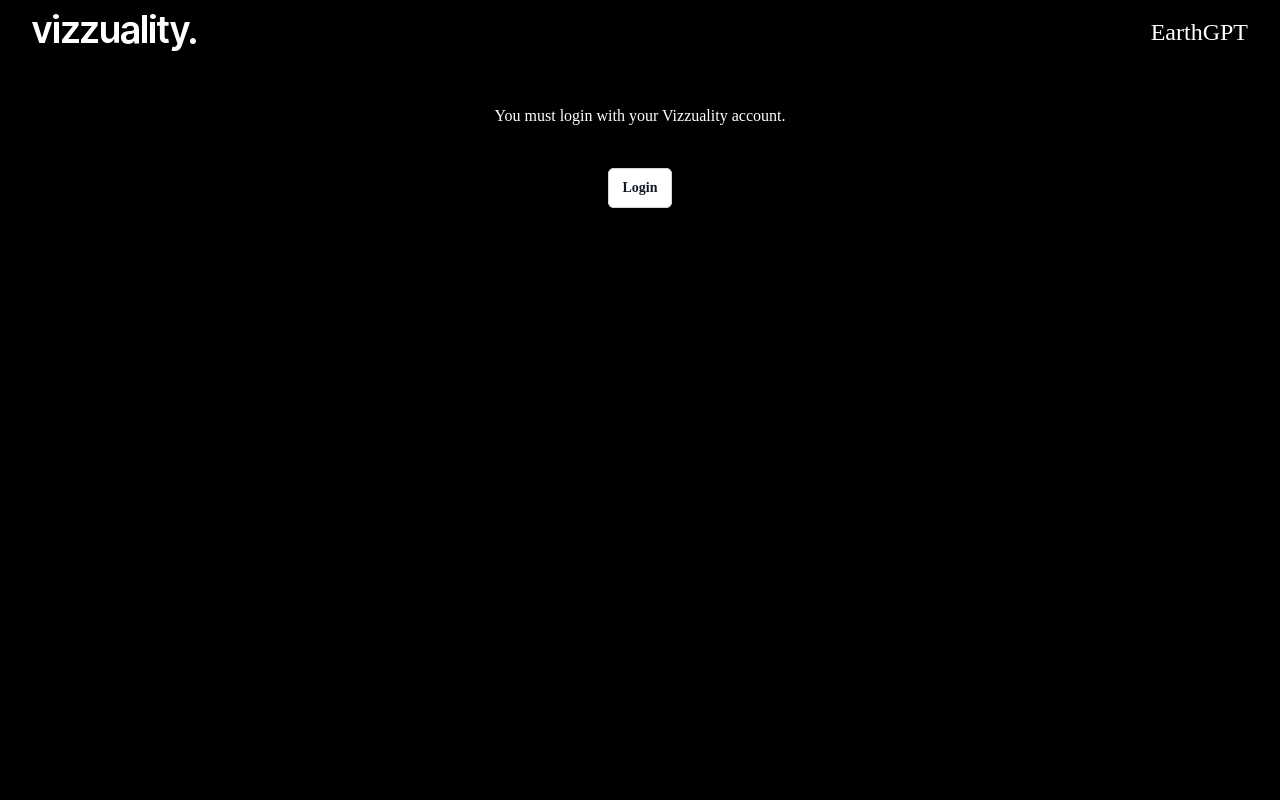
After one commit to Vizzuality/geo-gpt, a Flask app: template templates/login.html in a window 1280 px wide. The commit adds this page. Run offline with Flask 3, Linux system fonts and the light colour scheme; the template is opened without the code that fills it, so the values that code supplies are empty; style sheets or scripts are compiled from the project's sources.

Commit message:
adds cosmetic details

```diff
--- a/blueprints/describe.py
+++ b/blueprints/describe.py
@@ -25,8 +25,6 @@ def get_description(stats, text=None):
                 HumanMessage(content=text)
             ]
         )
-        print("stats:", stats)
-        print("text:", text)
         return {"markdown": response.content}
 
     except Exception as e:
--- a/blueprints/routes.py
+++ b/blueprints/routes.py
@@ -16,6 +16,10 @@ print("Earth Engine initialization in app.py:", ee.data._initialized)
 @login_required
 def index():
     return render_template('index.html')
+
+# @routes.route('/login')
+# def login():
+#     return render_template('login.html')
 
 @routes.route('/geocode', methods=['POST'])
 @login_required
--- a/static/css/styles.css
+++ b/static/css/styles.css
@@ -1067,6 +1067,9 @@ select {
 .h-full {
   height: 100%;
 }
+.h-screen {
+  height: 100vh;
+}
 .min-h-full {
   min-height: 100%;
 }
@@ -1084,6 +1087,9 @@ select {
 }
 .items-baseline {
   align-items: baseline;
+}
+.justify-center {
+  justify-content: center;
 }
 .justify-between {
   justify-content: space-between;
@@ -1118,9 +1124,17 @@ select {
   --tw-bg-opacity: 1;
   background-color: rgb(17 24 39 / var(--tw-bg-opacity));
 }
+.bg-white {
+  --tw-bg-opacity: 1;
+  background-color: rgb(255 255 255 / var(--tw-bg-opacity));
+}
 .px-3 {
   padding-left: 0.75rem;
   padding-right: 0.75rem;
+}
+.px-3\.5 {
+  padding-left: 0.875rem;
+  padding-right: 0.875rem;
 }
 .px-4 {
   padding-left: 1rem;
@@ -1138,9 +1152,17 @@ select {
   padding-top: 0.5rem;
   padding-bottom: 0.5rem;
 }
+.py-2\.5 {
+  padding-top: 0.625rem;
+  padding-bottom: 0.625rem;
+}
 .py-6 {
   padding-top: 1.5rem;
   padding-bottom: 1.5rem;
+}
+.text-2xl {
+  font-size: 1.5rem;
+  line-height: 2rem;
 }
 .text-sm {
   font-size: 0.875rem;
@@ -1232,6 +1254,11 @@ select {
   color: rgb(156 163 175 / var(--tw-text-opacity));
 }
 
+  .hover\:bg-gray-50:hover {
+  --tw-bg-opacity: 1;
+  background-color: rgb(249 250 251 / var(--tw-bg-opacity));
+}
+
   .hover\:bg-gray-700:hover {
   --tw-bg-opacity: 1;
   background-color: rgb(55 65 81 / var(--tw-bg-opacity));
--- a/static/js/app.js
+++ b/static/js/app.js
@@ -141,7 +141,7 @@ async function geocodeLocation(location) {
   }
 
   async function describeStats(stats, text = null) {
-    message = `-----I must explain the data`;
+    message = `-----I must describe the data and answer questions`;
     streamText(message, chatWindow, "loader");
     try {
       const response = await fetch("/describe", {
@@ -183,7 +183,7 @@ async function geocodeLocation(location) {
       event.preventDefault(); // Prevent the default behavior (line break)
       const text = event.target.value; // Get the text from the textarea
       const storedStats = JSON.parse(localStorage.getItem('analysisResult')); // Retrieve the stored stats
-
+      streamText(text, chatWindow, "user");
       // Call describeStats with the stored stats and the text from the textarea
       await describeStats(storedStats, text);
       console.log(JSON.stringify({ storedStats, text }))
@@ -275,3 +275,22 @@ async function geocodeLocation(location) {
     // Start the typewriter effect
     typeWriter();
   }
+
+  document.getElementById("logout").addEventListener("click", async () => {
+    // Perform the logout
+    const response = await fetch("/logout", {
+      method: "GET",
+      credentials: "same-origin",
+      headers: {
+        "Content-Type": "application/json",
+      },
+    });
+
+    // Redirect to the index page
+    if (response.ok) {
+      const data = await response.json();
+      window.location.replace(data.redirect_url);
+    } else {
+      console.error("Logout failed.");
+    }
+  });
--- /dev/null
+++ b/templates/login.html
@@ -0,0 +1,53 @@
+<!DOCTYPE html>
+<html lang="en" class="h-full bg-black">
+  <head>
+    <meta charset="UTF-8" />
+    <meta name="viewport" content="width=device-width, initial-scale=1.0" />
+    <title>EarthGPT</title>
+    <link
+      href="https://cdn.jsdelivr.net/npm/tailwindcss@2.2.19/dist/tailwind.min.css"
+      rel="stylesheet"
+    />
+    <link
+      rel="stylesheet"
+      href="{{ url_for('static', filename='css/styles.css') }}"
+    />
+  </head>
+  <body class="h-full">
+    <div class="min-h-full">
+        <nav class="bg-black">
+          <div class="mx-auto max-w-7xl px-4 sm:px-6 lg:px-8">
+            <div class="flex h-16 items-center justify-between">
+              <div class="flex items-center">
+                <div>
+                  <img
+                    class="vizzuality-logo-desktop"
+                    src="{{ url_for('static', filename='images/logo.svg') }}"
+                    alt="Vizzuality"
+                  />
+                </div>
+                <div class="flex-shrink-0"></div>
+                <div class="md:block">
+                  <div class="ml-10 flex items-baseline space-x-4">
+                    <!-- Current: "bg-gray-900 text-white", Default: "text-gray-300 hover:bg-gray-700 hover:text-white" -->
+                  </div>
+                </div>
+              </div>
+              <div class="hidden md:block">
+                <div class="ml-4 flex items-center md:ml-6 text-white text-2xl">
+                    <h2>EarthGPT</h2>
+                </div>
+              </div>
+            </div>
+          </div>
+        </nav>
+        <div class="flex flex-col justify-center items-center my-auto">
+            <div class="text-white block my-10"><p>You must login with your Vizzuality account.</p></div>
+            <div class="text-white block mx-auto">
+                <button type="button" class="rounded-md bg-white px-3.5 py-2.5 text-sm font-semibold text-gray-900 shadow-sm ring-1 ring-inset ring-gray-300 hover:bg-gray-50">Login</button>
+            </div>
+        </div>
+    </div>
+    <script src="{{ url_for('static', filename='js/app.js') }}"></script>
+  </body>
+</html>
```
Also changed, not shown: blueprints/oauth.py (+9 -1 lines), templates/index.html (+5 -5 lines).
